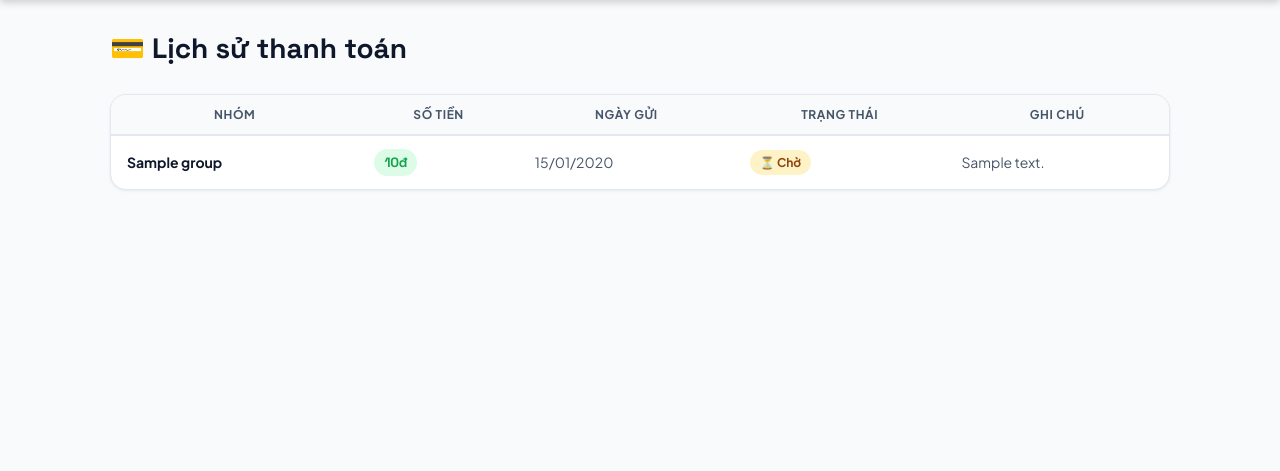
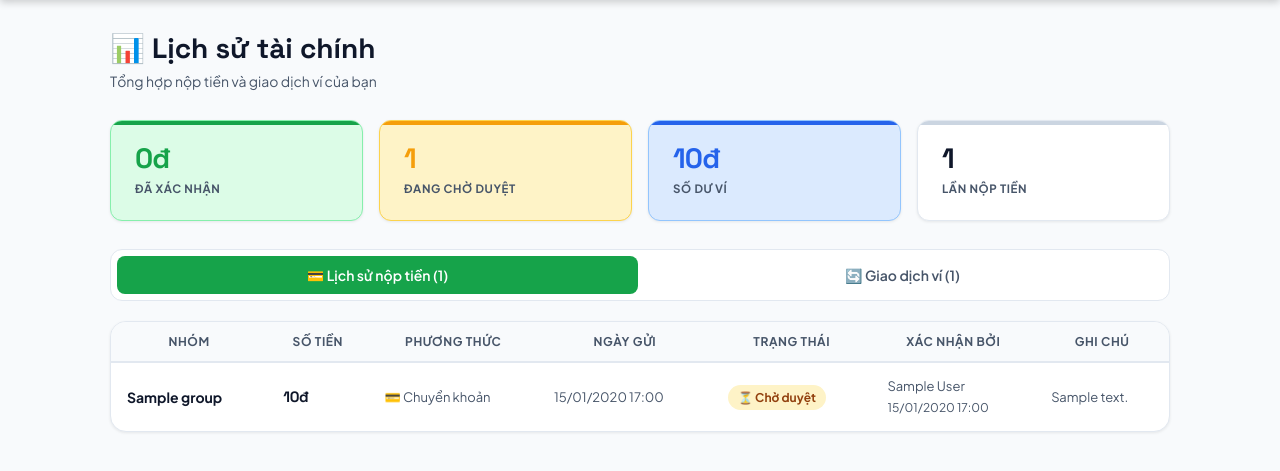
Before and after one commit to AnhHonag/shuttlesplit, a Django app: page /my-payments/ in a window 1280 px wide. Shown: the part 60-531 px from the top of the page. Run offline with Django 5.2, Linux system fonts and the light colour scheme; a user stored in the database is signed in; tables that the repository leaves empty hold one stand-in row (values such as "Sample post"); parts of the project's set-up code (start-up, migrations or seed data) failed here and were passed over.

Commit message:
Add comprehensive financial history page with tabs for payment submissions and wallet transactions
Co-Authored-By: Claude Sonnet 4.6 <noreply@anthropic.com>

```diff
--- a/payments/views.py
+++ b/payments/views.py
@@ -88,9 +88,36 @@ def confirm_payment_view(request, payment_pk):
 
 @login_required
 def my_payments(request):
-    """Lịch sử thanh toán của thành viên"""
-    payments = Payment.objects.filter(member=request.user).select_related('group')
-    return render(request, 'payments/my_payments.html', {'payments': payments})
+    """Lịch sử nộp tiền và giao dịch ví của thành viên"""
+    from wallet.models import WalletTransaction, Wallet
+    from django.db.models import Sum
+
+    payments = list(
+        Payment.objects.filter(member=request.user)
+        .select_related('group', 'confirmed_by')
+        .order_by('-created_at')
+    )
+    transactions = list(
+        WalletTransaction.objects.filter(wallet__user=request.user)
+        .select_related('wallet__group')
+        .order_by('-created_at')
+    )
+
+    total_confirmed = sum(p.amount for p in payments if p.status == Payment.STATUS_CONFIRMED)
+    pending_count = sum(1 for p in payments if p.status == Payment.STATUS_PENDING)
+
+    total_balance = Wallet.objects.filter(user=request.user).aggregate(
+        total=Sum('balance'))['total'] or 0
+
+    return render(request, 'payments/my_payments.html', {
+        'payments': payments,
+        'transactions': transactions,
+        'total_confirmed': total_confirmed,
+        'pending_count': pending_count,
+        'payments_count': len(payments),
+        'transactions_count': len(transactions),
+        'total_balance': total_balance,
+    })
 
 
 @login_required
--- a/templates/payments/my_payments.html
+++ b/templates/payments/my_payments.html
@@ -1,24 +1,164 @@
-{% extends 'base.html' %}{% block title %}Lịch sử thanh toán{% endblock %}
-{% block content %}<div class="wrap">
-  <div class="page-header"><div class="page-title">💳 Lịch sử thanh toán</div></div>
+{% extends 'base.html' %}
+{% block title %}Lịch sử tài chính{% endblock %}
+
+{% block extra_css %}<style>
+.tab-bar{display:flex;gap:4px;background:var(--c-white);border:1px solid var(--c-border);border-radius:var(--radius);padding:6px;margin-bottom:20px}
+.tab-btn{flex:1;padding:10px 16px;border:none;border-radius:8px;font-family:'Plus Jakarta Sans',sans-serif;font-size:14px;font-weight:600;cursor:pointer;background:transparent;color:var(--c-ink-2);transition:all .15s}
+.tab-btn.active{background:var(--c-green);color:#fff}
+.tab-btn:hover:not(.active){background:var(--c-bg);color:var(--c-ink)}
+.tx-balance{font-size:12px;color:var(--c-ink-3);margin-top:3px;text-align:right}
+</style>{% endblock %}
+
+{% block content %}
+<div class="wrap">
+
+  <div class="page-header">
+    <div class="page-title">📊 Lịch sử tài chính</div>
+    <div class="page-sub">Tổng hợp nộp tiền và giao dịch ví của bạn</div>
+  </div>
+
+  <!-- Stats -->
+  <div class="stats-row">
+    <div class="stat green">
+      <div class="stat-val">{{ total_confirmed|floatformat:0 }}đ</div>
+      <div class="stat-lbl">Đã xác nhận</div>
+    </div>
+    <div class="stat {% if pending_count > 0 %}yellow{% endif %}">
+      <div class="stat-val">{{ pending_count }}</div>
+      <div class="stat-lbl">Đang chờ duyệt</div>
+    </div>
+    <div class="stat {% if total_balance >= 0 %}blue{% else %}red{% endif %}">
+      <div class="stat-val">{{ total_balance|floatformat:0 }}đ</div>
+      <div class="stat-lbl">{% if total_balance >= 0 %}Số dư ví{% else %}Tổng nợ{% endif %}</div>
+    </div>
+    <div class="stat">
+      <div class="stat-val">{{ payments_count }}</div>
+      <div class="stat-lbl">Lần nộp tiền</div>
+    </div>
+  </div>
+
+  <!-- Tabs -->
+  <div class="tab-bar">
+    <button class="tab-btn active" data-tab="payments">💳 Lịch sử nộp tiền ({{ payments_count }})</button>
+    <button class="tab-btn" data-tab="transactions">🔄 Giao dịch ví ({{ transactions_count }})</button>
+  </div>
+
+  <!-- ── Tab: Nộp tiền ── -->
+  <div id="tab-payments" class="tab-content">
     {% if payments %}
-  <div class="card"><div class="tbl-wrap"><table>
-    <thead><tr><th>Nhóm</th><th>Số tiền</th><th>Ngày gửi</th><th>Trạng thái</th><th>Ghi chú</th></tr></thead>
+    <div class="card">
+      <div class="tbl-wrap">
+        <table>
+          <thead>
+            <tr>
+              <th>Nhóm</th>
+              <th>Số tiền</th>
+              <th>Phương thức</th>
+              <th>Ngày gửi</th>
+              <th>Trạng thái</th>
+              <th>Xác nhận bởi</th>
+              <th>Ghi chú</th>
+            </tr>
+          </thead>
           <tbody>
             {% for p in payments %}
             <tr>
-        <td class="font-bold">{{ p.group.name }}</td>
-        <td><span class="money text-green">{{ p.amount|floatformat:0 }}đ</span></td>
-        <td class="text-muted">{{ p.created_at|date:"d/m/Y" }}</td>
-        <td>{% if p.status == 'confirmed' %}<span class="badge badge-green">✅ Xác nhận</span>
-        {% elif p.status == 'rejected' %}<span class="badge badge-red">❌ Từ chối</span>
-        {% else %}<span class="badge badge-yellow">⏳ Chờ</span>{% endif %}</td>
-        <td class="text-muted">{{ p.note|default:"—" }}</td>
+              <td>
+                <a href="{% url 'group_detail' p.group.pk %}" style="color:var(--c-ink);text-decoration:none;font-weight:700">
+                  {{ p.group.name }}
+                </a>
+              </td>
+              <td>
+                <span class="money {% if p.status == 'confirmed' %}text-green{% elif p.status == 'rejected' %}text-red{% endif %}">
+                  {{ p.amount|floatformat:0 }}đ
+                </span>
+              </td>
+              <td class="text-sm text-muted">
+                {% if p.method == 'transfer' %}💳 Chuyển khoản{% else %}💵 Tiền mặt{% endif %}
+              </td>
+              <td class="text-sm text-muted">{{ p.created_at|date:"d/m/Y H:i" }}</td>
+              <td>
+                {% if p.status == 'confirmed' %}
+                  <span class="badge badge-green">✅ Xác nhận</span>
+                {% elif p.status == 'rejected' %}
+                  <span class="badge badge-red">❌ Từ chối</span>
+                {% else %}
+                  <span class="badge badge-yellow">⏳ Chờ duyệt</span>
+                {% endif %}
+              </td>
+              <td class="text-sm text-muted">
+                {% if p.confirmed_by %}
+                  {{ p.confirmed_by.get_display_name }}
+                  {% if p.confirmed_at %}
+                    <br><span class="text-xs">{{ p.confirmed_at|date:"d/m/Y H:i" }}</span>
+                  {% endif %}
+                {% else %}—{% endif %}
+              </td>
+              <td class="text-sm text-muted">{{ p.note|default:"—"|truncatechars:50 }}</td>
             </tr>
             {% endfor %}
           </tbody>
-  </table></div></div>
+        </table>
+      </div>
+    </div>
     {% else %}
-  <div class="card"><div class="empty"><div class="empty-icon">💳</div><h3>Chưa có lịch sử thanh toán</h3></div></div>
+    <div class="card"><div class="empty">
+      <div class="empty-icon">💳</div>
+      <h3>Chưa có lần nộp tiền nào</h3>
+      <p>Khi bạn nộp tiền cho nhóm, lịch sử sẽ hiện tại đây.</p>
+    </div></div>
     {% endif %}
-</div>{% endblock %}
+  </div>
+
+  <!-- ── Tab: Giao dịch ví ── -->
+  <div id="tab-transactions" class="tab-content" style="display:none">
+    {% if transactions %}
+    <div class="card card-pad">
+      {% for tx in transactions %}
+      <div class="tx-row">
+        <div class="tx-icon {% if tx.transaction_type == 'deduct' %}out{% else %}in{% endif %}">
+          {% if tx.transaction_type == 'deposit' %}💰
+          {% elif tx.transaction_type == 'debt_paid' %}✅
+          {% elif tx.transaction_type == 'refund' %}↩️
+          {% else %}🏸{% endif %}
+        </div>
+        <div class="tx-body">
+          <div class="tx-desc">{{ tx.description|default:tx.get_transaction_type_display }}</div>
+          <div class="tx-date">
+            <a href="{% url 'group_detail' tx.wallet.group.pk %}" style="color:var(--c-ink-2);text-decoration:none;font-weight:600">
+              {{ tx.wallet.group.name }}
+            </a>
+            · {{ tx.created_at|date:"d/m/Y H:i" }}
+          </div>
+        </div>
+        <div>
+          <div class="tx-amt {% if tx.transaction_type == 'deduct' %}out{% else %}in{% endif %}">
+            {% if tx.transaction_type == 'deduct' %}-{% else %}+{% endif %}{{ tx.amount|floatformat:0 }}đ
+          </div>
+          <div class="tx-balance">Số dư: {{ tx.balance_after|floatformat:0 }}đ</div>
+        </div>
+      </div>
+      {% endfor %}
+    </div>
+    {% else %}
+    <div class="card"><div class="empty">
+      <div class="empty-icon">🔄</div>
+      <h3>Chưa có giao dịch ví nào</h3>
+      <p>Giao dịch sẽ xuất hiện khi chủ nhóm xác nhận thanh toán hoặc tính tiền buổi chơi.</p>
+    </div></div>
+    {% endif %}
+  </div>
+
+</div>
+{% endblock %}
+
+{% block extra_js %}<script>
+document.querySelectorAll('.tab-btn').forEach(btn => {
+  btn.addEventListener('click', () => {
+    document.querySelectorAll('.tab-btn').forEach(b => b.classList.remove('active'));
+    document.querySelectorAll('.tab-content').forEach(c => c.style.display = 'none');
+    btn.classList.add('active');
+    document.getElementById('tab-' + btn.dataset.tab).style.display = 'block';
+  });
+});
+</script>{% endblock %}
```
Lines whose indentation alone changed are shown as unchanged.
